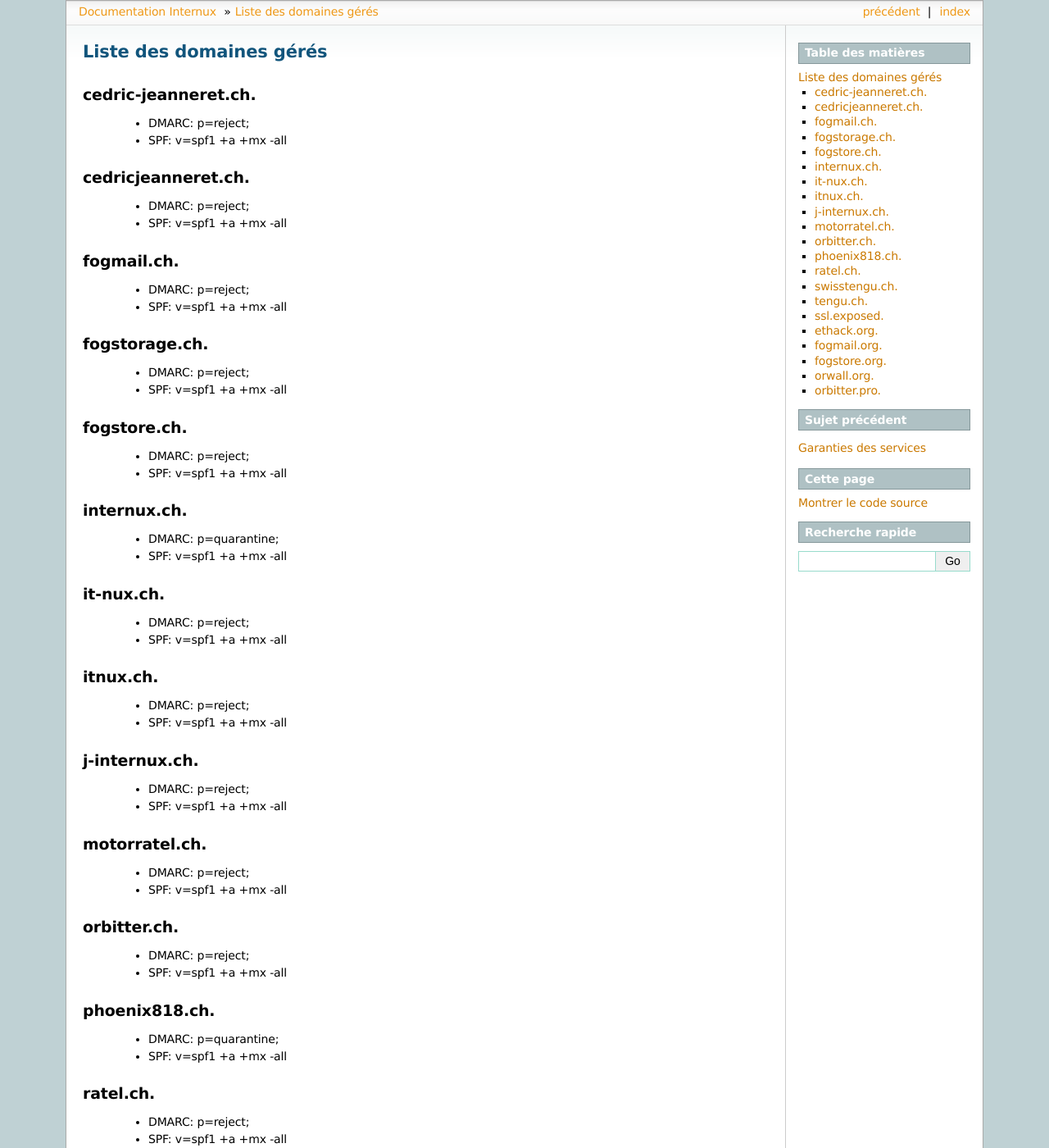
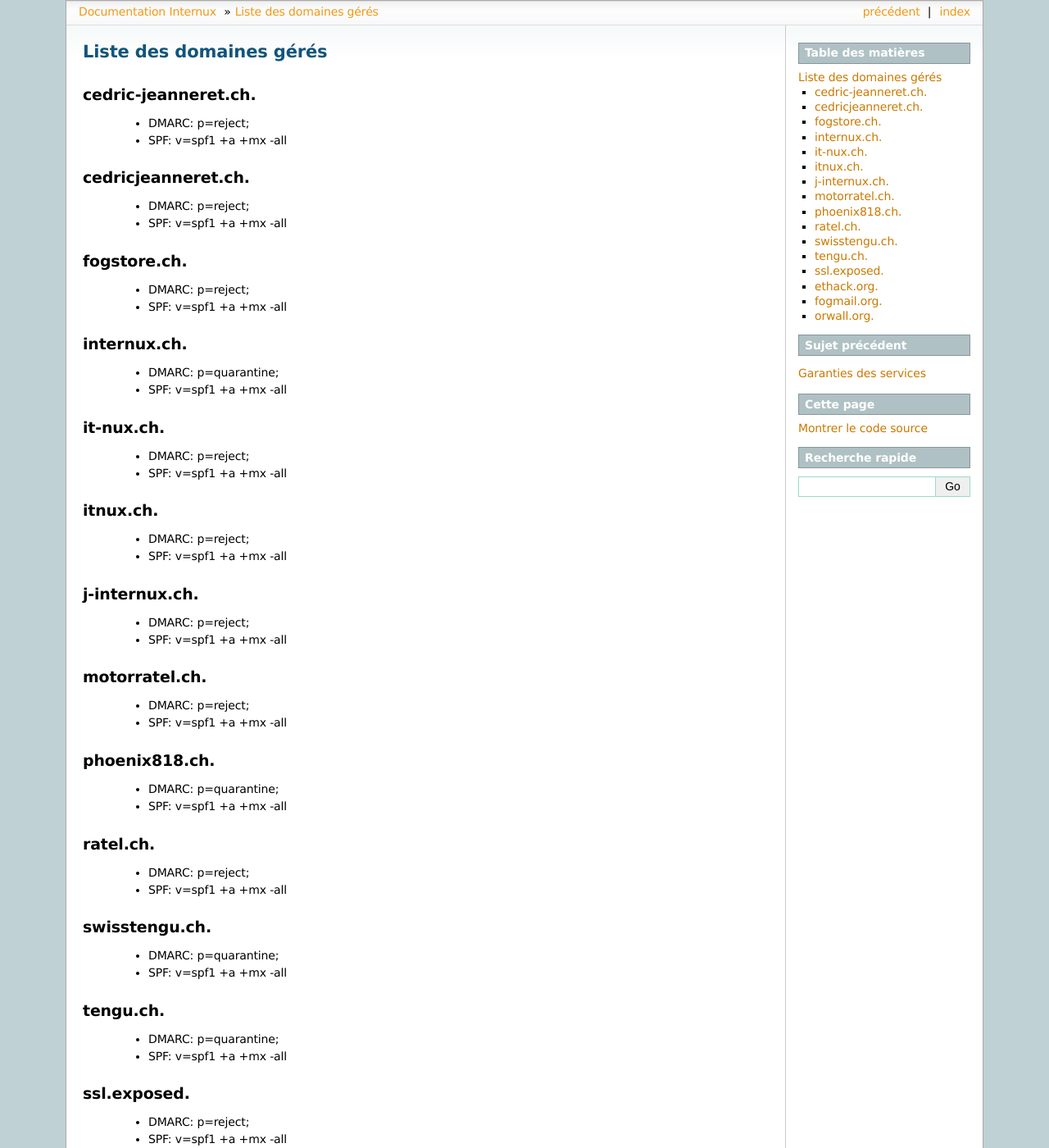
Before and after one commit to cjeanneret/internux-infradoc, a Sphinx documentation site: the page built from source/domains.rst, in a window 1280 px wide and 1400 px high. Shown: the whole window at 82% size. Built offline with Sphinx 7.4.7, drawn with Linux system fonts in a browser that asks for light colours; some of the changed text lies outside the part shown.

Commit message:
updated domains

```diff
--- a/source/domains.rst
+++ b/source/domains.rst
@@ -12,16 +12,6 @@ ____________________
 
 cedricjeanneret.ch.
 ___________________
-  - DMARC:  p=reject;
-  - SPF: v=spf1 +a +mx -all
-
-fogmail.ch.
-___________
-  - DMARC:  p=reject;
-  - SPF: v=spf1 +a +mx -all
-
-fogstorage.ch.
-______________
   - DMARC:  p=reject;
   - SPF: v=spf1 +a +mx -all
 
@@ -52,11 +42,6 @@ ______________
 
 motorratel.ch.
 ______________
-  - DMARC:  p=reject;
-  - SPF: v=spf1 +a +mx -all
-
-orbitter.ch.
-____________
   - DMARC:  p=reject;
   - SPF: v=spf1 +a +mx -all
 
@@ -95,17 +80,7 @@ ____________
   - DMARC:  p=reject;
   - SPF: v=spf1 +a +mx -all
 
-fogstore.org.
-_____________
-  - DMARC:  p=reject;
-  - SPF: v=spf1 +a +mx -all
-
 orwall.org.
 ___________
   - DMARC:  p=reject;
   - SPF: v=spf1 +a +mx -all
-
-orbitter.pro.
-_____________
-  - DMARC:  p=reject;
-  - SPF: v=spf1 +a +mx -all
```
